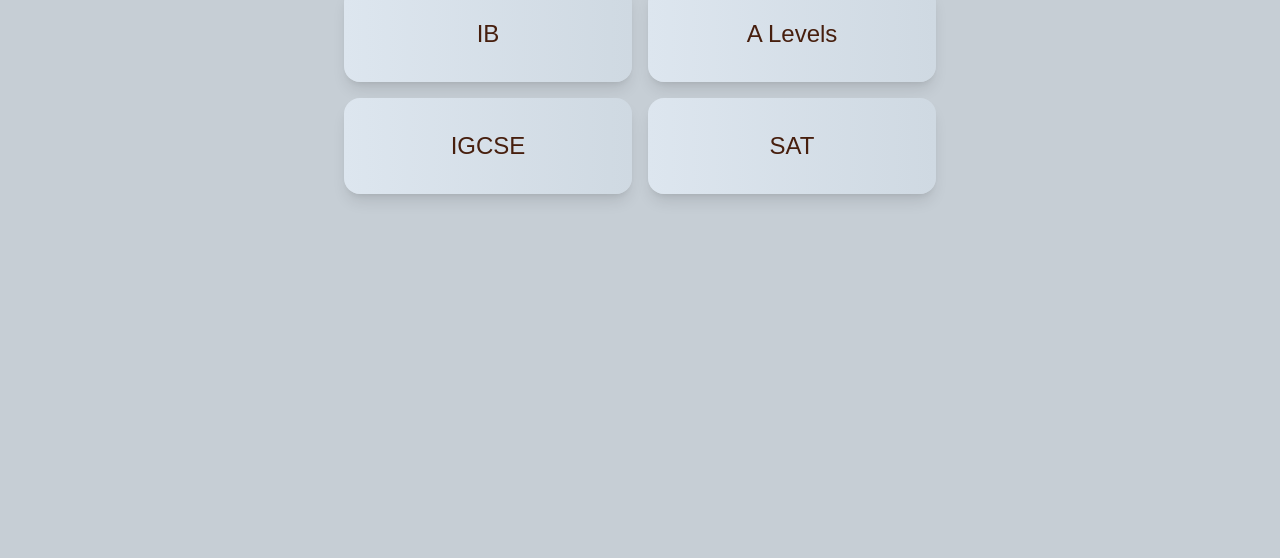
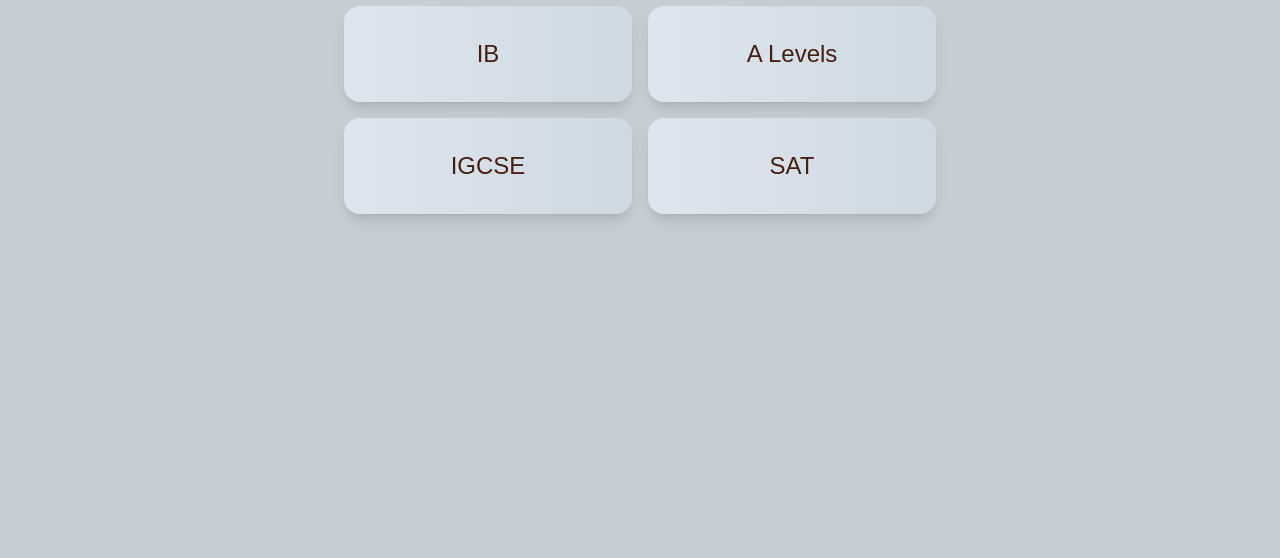
Before and after one commit to Keys87/study-sprout, a website: page rss.html in a window 1280 px wide. Shown: the part 242-800 px from the top of the page. Drawn offline with Linux system fonts and the light colour scheme.

Commit message:
finished large screen updates version 1

```diff
--- a/rss.html
+++ b/rss.html
@@ -34,16 +34,16 @@
         <h1 class="font-bold text-6xl">Curricula</h1>
       </li>
       <li class="mt-2">
-        <div class="list-none grid grid-cols-2 gap-4 text-center">
+        <div class="list-none grid grid-cols-2 lg:py-5 py-3 gap-4 text-center">
           <a href="rss/ib.html"
-            class="inline-flex items-center text-main text-2xl justify-center w-36 lg:w-72 lg:h-24 p-2 rounded-2xl shadow-lg transition transform bg-gradient-to-r from-[#dde6ef] to-[#cfd9e2] hover:shadow-2xl hover:scale-110 hover:from-[#f5d8cc] hover:to-[#e3c7bc]">IB</a>
+            class="inline-flex items-center text-main text-2xl justify-center w-36 md:w-56 md:h-20 lg:w-72 lg:h-24 p-2 rounded-2xl shadow-lg transition transform bg-gradient-to-r from-[#dde6ef] to-[#cfd9e2] hover:shadow-2xl hover:scale-110 hover:from-[#f5d8cc] hover:to-[#e3c7bc]">IB</a>
           <a href="rss/alevels.html"
-            class="inline-flex items-center text-main text-2xl justify-center w-36 lg:w-72 lg:h-24 p-2 rounded-2xl shadow-lg transition transform bg-gradient-to-r from-[#dde6ef] to-[#cfd9e2] hover:shadow-2xl hover:scale-110 hover:from-[#f5d8cc] hover:to-[#e3c7bc]">A
+            class="inline-flex items-center text-main text-2xl justify-center w-36 md:w-56 md:h-20 lg:w-72 lg:h-24 p-2 rounded-2xl shadow-lg transition transform bg-gradient-to-r from-[#dde6ef] to-[#cfd9e2] hover:shadow-2xl hover:scale-110 hover:from-[#f5d8cc] hover:to-[#e3c7bc]">A
             Levels</a>
           <a href="rss/igcse.html"
-            class="inline-flex items-center text-main text-2xl justify-center w-36 lg:w-72 lg:h-24 p-2 rounded-2xl shadow-lg transition transform bg-gradient-to-r from-[#dde6ef] to-[#cfd9e2] hover:shadow-2xl hover:scale-110 hover:from-[#f5d8cc] hover:to-[#e3c7bc]">IGCSE</a>
+            class="inline-flex items-center text-main text-2xl justify-center w-36 md:w-56 md:h-20 lg:w-72 lg:h-24 p-2 rounded-2xl shadow-lg transition transform bg-gradient-to-r from-[#dde6ef] to-[#cfd9e2] hover:shadow-2xl hover:scale-110 hover:from-[#f5d8cc] hover:to-[#e3c7bc]">IGCSE</a>
           <a href="rss/sat.html"
-            class="inline-flex items-center text-main text-2xl justify-center w-36 lg:w-72 lg:h-24 p-2 rounded-2xl shadow-lg transition transform bg-gradient-to-r from-[#dde6ef] to-[#cfd9e2] hover:shadow-2xl hover:scale-110 hover:from-[#f5d8cc] hover:to-[#e3c7bc]">SAT</a>
+            class="inline-flex items-center text-main text-2xl justify-center w-36 md:w-56 md:h-20 lg:w-72 lg:h-24 p-2 rounded-2xl shadow-lg transition transform bg-gradient-to-r from-[#dde6ef] to-[#cfd9e2] hover:shadow-2xl hover:scale-110 hover:from-[#f5d8cc] hover:to-[#e3c7bc]">SAT</a>
         </div>
       </li>
     </ul>
--- a/scripts/subject-rss.js
+++ b/scripts/subject-rss.js
@@ -9,7 +9,7 @@
     console.log(`currentSubject: ${subject}`)
     const resourceApplicator = (resourceName, id) => {
         // this function creates ready-to-insert HTML inside of strings by using JS template strings
-        const element = `<button type="button" id="${id}" class="w-40 lg:w-78 lg:h-24 p-2 rounded-2xl shadow-lg transition transform bg-linear-to-r from-[#dde6ef] to-[#cfd9e2] text-main hover:shadow-2xl hover:scale-110 hover:from-[#f5d8cc] hover:to-[#e3c7bc] inline-flex items-center justify-center">${resourceName}</button>`;
+        const element = `<button type="button" id="${id}" class="w-40 md:w-85/100 lg:w-78 lg:h-24 md:h-48 p-2 md:p-4 rounded-2xl shadow-lg transition transform bg-linear-to-r from-[#dde6ef] to-[#cfd9e2] text-main hover:shadow-2xl hover:scale-110 hover:from-[#f5d8cc] hover:to-[#e3c7bc] inline-flex items-center justify-center">${resourceName}</button>`;
         return element;
     }
 
```
Also changed, not shown: public/subject-rss.html (+1 -1 lines), rss/alevels.html (+1 -1 lines), rss/ib.html (+1 -1 lines), rss/igcse.html (+1 -1 lines), rss/sat.html (+1 -1 lines), out.css, 1 other file.
